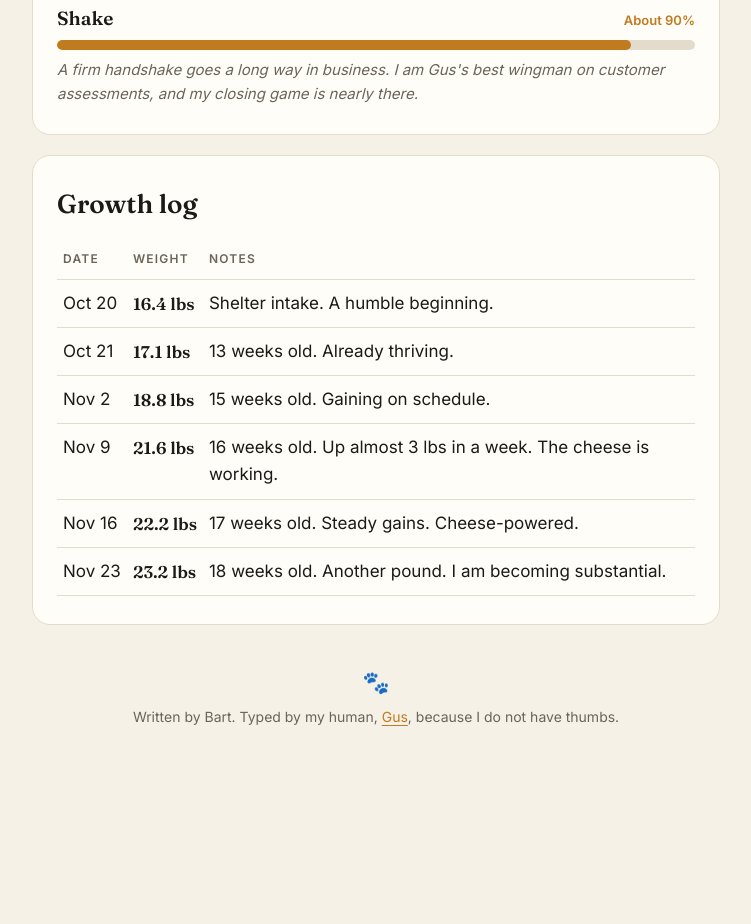
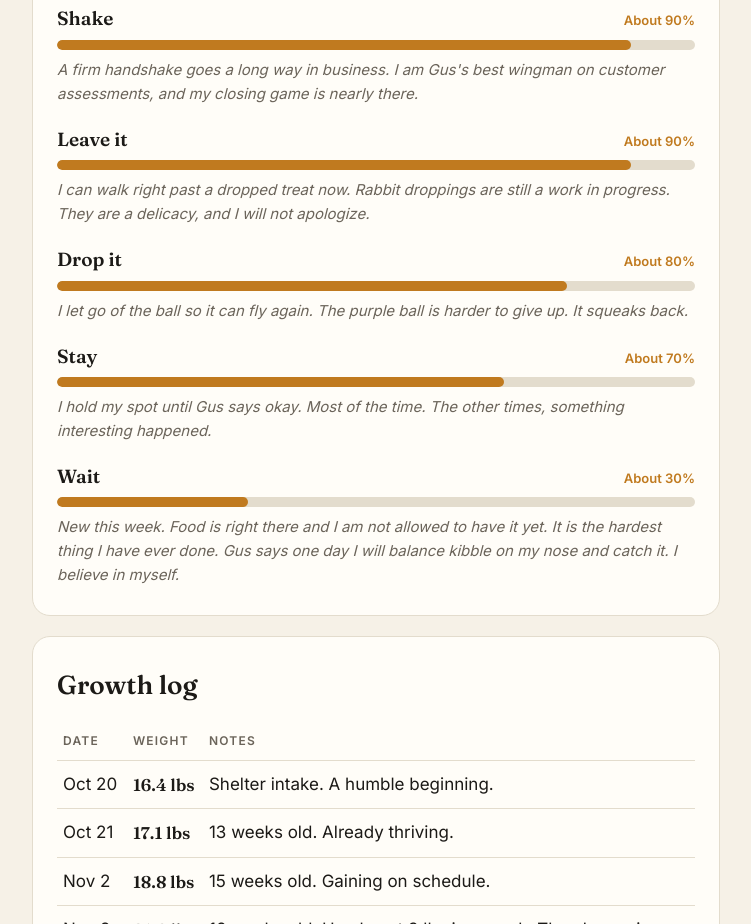
Before and after one commit to gusguidry/bartguidry.com, a plain HTML site: page index.html in a window 1280 px wide. Shown: the part 3117-4041 px from the top of the page, without its empty margins (264-1015 px from the left). Before the commit the page ends 3910 px from the top, so only its background shows below. Drawn offline with Linux system fonts and the light colour scheme.

Commit message:
Training report: add Leave it, Drop it, Stay, Wait
Co-Authored-By: Claude Opus 5.5 <noreply@anthropic.com>
Claude-Session: https://claude.ai/code/session_01Xe4cw5aSniXjjFry3q1zLd

```diff
--- a/index.html
+++ b/index.html
@@ -258,6 +258,26 @@
       <div class="bar"><span style="width:90%"></span></div>
       <p class="aside">A firm handshake goes a long way in business. I am Gus's best wingman on customer assessments, and my closing game is nearly there.</p>
     </div>
+    <div class="skill wip">
+      <div class="top"><span class="name">Leave it</span><span class="pct">About 90%</span></div>
+      <div class="bar"><span style="width:90%"></span></div>
+      <p class="aside">I can walk right past a dropped treat now. Rabbit droppings are still a work in progress. They are a delicacy, and I will not apologize.</p>
+    </div>
+    <div class="skill wip">
+      <div class="top"><span class="name">Drop it</span><span class="pct">About 80%</span></div>
+      <div class="bar"><span style="width:80%"></span></div>
+      <p class="aside">I let go of the ball so it can fly again. The purple ball is harder to give up. It squeaks back.</p>
+    </div>
+    <div class="skill wip">
+      <div class="top"><span class="name">Stay</span><span class="pct">About 70%</span></div>
+      <div class="bar"><span style="width:70%"></span></div>
+      <p class="aside">I hold my spot until Gus says okay. Most of the time. The other times, something interesting happened.</p>
+    </div>
+    <div class="skill wip">
+      <div class="top"><span class="name">Wait</span><span class="pct">About 30%</span></div>
+      <div class="bar"><span style="width:30%"></span></div>
+      <p class="aside">New this week. Food is right there and I am not allowed to have it yet. It is the hardest thing I have ever done. Gus says one day I will balance kibble on my nose and catch it. I believe in myself.</p>
+    </div>
   </section>
 
   <section class="card">
```
